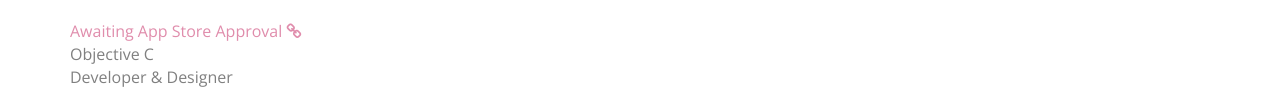
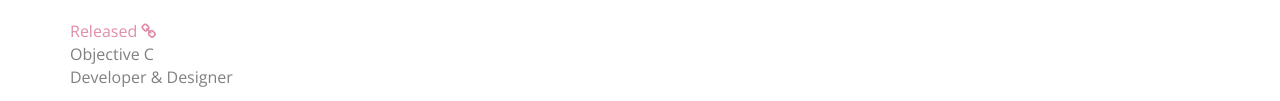
Before and after one commit to Izzywizz/WebPortfolio, a website: page magic.html in a window 1280 px wide. Shown: the part 1054-1155 px from the top of the page. Drawn offline with nearby package versions, Linux system fonts and the light colour scheme.

Commit message:
Corrected link for App Store release
Wohoooo

```diff
--- a/magic.html
+++ b/magic.html
@@ -93,7 +93,7 @@
                 </div>
                 <div class="col-lg-12 text-left">
                           <p class="small">
-                            <a href="http://www.pitsfordprimary.org">Awaiting App Store Approval <i class="fa fa-link" aria-hidden="true"></i></a>
+                            <a href="https://itunes.apple.com/gb/app/magical-maths/id1188241039?mt=8">Released <i class="fa fa-link" aria-hidden="true"></i></a>
                           <br>Objective C
                           <br>Developer & Designer
                             <p class="small">
```
